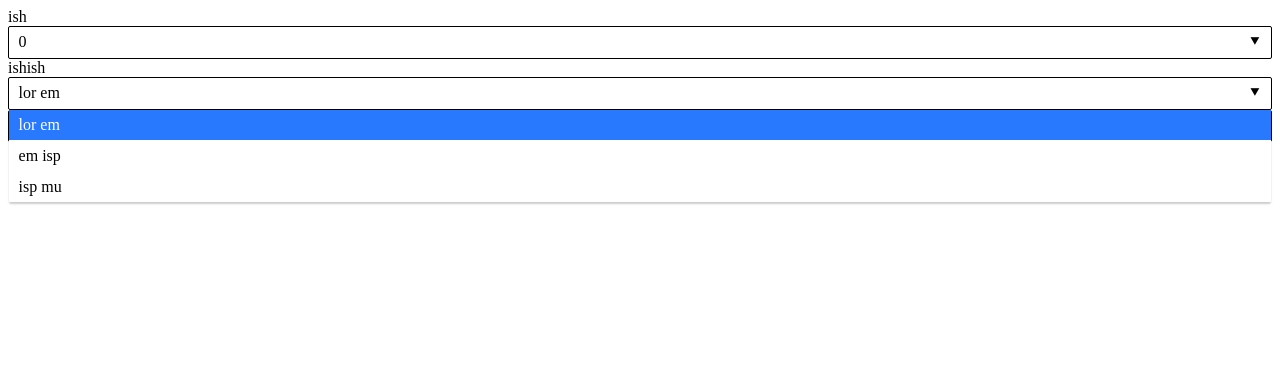
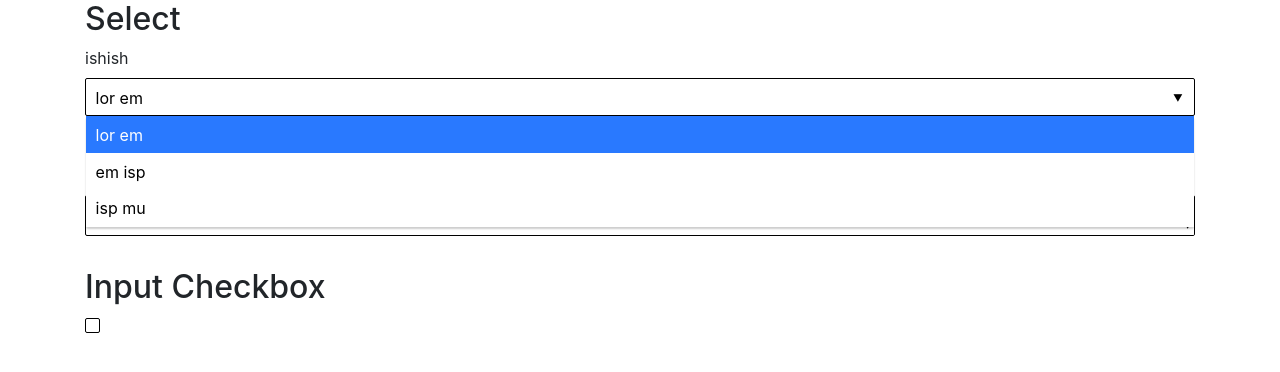
Before and after one commit to aznoqmous/custom-fields, a website built with webpack: page index.html in a window 1280 px wide. Both pictures are taken after a click on the element "lor em". Built offline with nearby package versions, Linux system fonts and the light colour scheme.

Commit message:
added custom input checkbox

```diff
--- a/index.html
+++ b/index.html
@@ -3,27 +3,35 @@
     <head>
         <meta charset="utf-8">
         <title></title>
+        <link rel="stylesheet" href="https://stackpath.bootstrapcdn.com/bootstrap/4.5.0/css/bootstrap.min.css">
         <script src="/dist/main.js"></script>
+        <style media="screen">
+            .block {
+                margin-bottom: 2rem;
+            }
+        </style>
     </head>
-    <body>
-        <label for="ish">
-            ish
-        </label>
-        <select name="ish">
-            <option value="0">0</option>
-            <option value="1">1</option>
-            <option value="2">2</option>
-            <option value="3">3</option>
-            <option value="4">4</option>
-        </select>
+    <body class="container">
+        <div class="block">
+            <h2>Select</h2>
             <label for="ishish">ishish</label>
             <select name="ishish">
                 <option value="0">lor em</option>
                 <option value="1">em isp</option>
                 <option value="2">isp mu</option>
             </select>
+        </div>
 
+
+        <div class="block">
+            <h2>Input Number</h2>
             <input type="number" name="ish" value="0">
+        </div>
+
+        <div class="block">
+            <h2>Input Checkbox</h2>
+            <input type="checkbox" name="ish" value="1">
+        </div>
 
     </body>
 </html>
--- a/package.json
+++ b/package.json
@@ -12,6 +12,10 @@
     "css-loader": "^3.4.2",
     "node-sass": "^4.13.1",
     "sass-loader": "^7.3.1",
-    "style-loader": "^1.1.3"
+    "style-loader": "^1.1.3",
+    "webpack": "^4.44.1"
+  },
+  "devDependencies": {
+    "webpack-cli": "^3.3.12"
   }
 }
--- a/scss/_vars.scss
+++ b/scss/_vars.scss
@@ -17,6 +17,9 @@ $box-shadow: 0 2px 2px rgba(black, 0.2);
 $symbol_up: '⯅';
 $symbol_down: '⯆';
 
+$symbol_checked: '✓';
+$symbol_checked_bold: '✔';
+
 @mixin colors {
     background: $background;
     color: $color;
@@ -29,6 +32,7 @@ $symbol_down: '⯆';
     background: $hover_background;
     color: $hover_color;
 }
+
 @mixin border {
     border: $border;
     border-radius: $border_radius;
@@ -46,3 +50,17 @@ $symbol_down: '⯆';
     border: $border;
     border-radius: $border_radius;
 }
+
+@mixin absolute-fill {
+    position: absolute;
+    top: 0;
+    left: 0;
+    width: 100%;
+    height: 100%;
+}
+
+@mixin flex-center {
+    display: flex;
+    justify-content: center;
+    align-items: center;
+}
--- a/scss/fields/_custom-input-number.scss
+++ /dev/null
@@ -1,50 +0,0 @@
-.custom-input-number {
-    position: relative;
-    overflow: hidden;
-    cursor: text;
-
-    @include element;
-
-    > input[type="number"] {
-        border: none;
-        outline: none;
-        margin: 0;
-        margin-right: -100vw;
-        width: calc(100% + 100vw);
-    }
-
-    > .controls {
-        position: absolute;
-        right: 0;
-        top: 0;
-        height: 100%;
-        display: flex;
-        flex-direction: column;
-
-        > .up, > .down {
-            height: 50%;
-            text-align: center;
-            display: flex;
-            justify-content: center;
-            align-items: center;
-            font-style: normal;
-            cursor: pointer;
-
-            @include colors;
-            &:hover {
-                @include hoverColors;
-            }
-        }
-
-        > .up:before {
-            content: $symbol_up;
-        }
-
-        > .down:before {
-            content: $symbol_down;
-        }
-
-    }
-
-
-}
--- a/scss/fields/_custom-select.scss
+++ /dev/null
@@ -1,55 +0,0 @@
-.custom-select {
-
-    position: relative;
-    cursor: pointer;
-
-    @include element;
-
-    > span.selected {
-        display: inline-block;
-        @include colors;
-    }
-
-    &:after {
-        content: $symbol_down;
-        position: absolute;
-        right: 0;
-        top: 0;
-        padding: $padding;
-    }
-
-    > .options {
-        left: 0;
-        top: calc(100% + #{$border_size});
-        width: 100%;
-        position: absolute;
-        padding: 0;
-        margin: 0;
-        z-index: 10;
-        @include colors;
-
-        @include box-shadow;
-
-        display: none;
-        &.active {
-            display: block;
-        }
-
-        > li {
-            cursor: pointer;
-            list-style: none;
-            padding: $padding;
-            @include colors;
-            &.selected {
-                @include activeColors;
-            }
-            &:hover {
-                @include hoverColors;
-            }
-        }
-    }
-
-    > select {
-        display: none !important;
-    }
-}
--- /dev/null
+++ b/scss/fields/custom-input-checkbox.scss
@@ -0,0 +1,33 @@
+.custom-input-checkbox {
+    @include element;
+
+    padding: 0;
+    position: relative;
+    display: inline-block;
+    line-height: 0;
+
+    cursor: pointer;
+
+
+    > input[type="checkbox"] {
+        opacity: 0;
+        cursor: pointer;
+        min-width: 100%;
+        min-height: 100%;
+    }
+
+
+    &:before {
+        content: "";
+        @include absolute-fill;
+        @include flex-center;
+        pointer-events: none;
+    }
+    &.active:before {
+        content: $symbol_checked;
+        @include activeColors;
+    }
+    &:hover:before {
+        @include hoverColors;
+    }
+}
--- /dev/null
+++ b/scss/fields/custom-input-number.scss
@@ -0,0 +1,50 @@
+.custom-input-number {
+    position: relative;
+    overflow: hidden;
+    cursor: text;
+
+    @include element;
+
+    > input[type="number"] {
+        border: none;
+        outline: none;
+        margin: 0;
+        margin-right: -100vw;
+        width: calc(100% + 100vw);
+    }
+
+    > .controls {
+        position: absolute;
+        right: 0;
+        top: 0;
+        height: 100%;
+        display: flex;
+        flex-direction: column;
+
+        > .up, > .down {
+            height: 50%;
+            text-align: center;
+            display: flex;
+            justify-content: center;
+            align-items: center;
+            font-style: normal;
+            cursor: pointer;
+
+            @include colors;
+            &:hover {
+                @include hoverColors;
+            }
+        }
+
+        > .up:before {
+            content: $symbol_up;
+        }
+
+        > .down:before {
+            content: $symbol_down;
+        }
+
+    }
+
+
+}
--- /dev/null
+++ b/scss/fields/custom-select.scss
@@ -0,0 +1,55 @@
+.custom-select {
+
+    position: relative;
+    cursor: pointer;
+
+    @include element;
+
+    > span.selected {
+        display: inline-block;
+        @include colors;
+    }
+
+    &:after {
+        content: $symbol_down;
+        position: absolute;
+        right: 0;
+        top: 0;
+        padding: $padding;
+    }
+
+    > .options {
+        left: 0;
+        top: calc(100% + #{$border_size});
+        width: 100%;
+        position: absolute;
+        padding: 0;
+        margin: 0;
+        z-index: 10;
+        @include colors;
+
+        @include box-shadow;
+
+        display: none;
+        &.active {
+            display: block;
+        }
+
+        > li {
+            cursor: pointer;
+            list-style: none;
+            padding: $padding;
+            @include colors;
+            &.selected {
+                @include activeColors;
+            }
+            &:hover {
+                @include hoverColors;
+            }
+        }
+    }
+
+    > select {
+        display: none !important;
+    }
+}
--- a/scss/style.scss
+++ b/scss/style.scss
@@ -1,3 +1,4 @@
 @import 'vars';
 @import 'fields/custom-select';
 @import 'fields/custom-input-number';
+@import 'fields/custom-input-checkbox';
--- a/src/custom-fields.js
+++ b/src/custom-fields.js
@@ -1,5 +1,6 @@
 import CustomSelect from './custom-select'
 import CustomInputNumber from './custom-input-number'
+import CustomInputCheckbox from './custom-input-checkbox'
 
 export default class CustomFields {
     constructor(selector){
@@ -27,6 +28,7 @@ export default class CustomFields {
             if(el.parentElement.classList.contains(this.className)) return false;
 
             if(el.tagName == 'INPUT' && el.type == 'number') new CustomInputNumber(el)
+            if(el.tagName == 'INPUT' && el.type == 'checkbox') new CustomInputCheckbox(el)
             if(el.tagName == 'SELECT') new CustomSelect(el)
 
         })
--- /dev/null
+++ b/src/custom-input-checkbox.js
@@ -0,0 +1,16 @@
+import CustomElement from './custom-element'
+export default class CustomInputNumber extends CustomElement {
+
+    constructor(el){
+        super(el, 'custom-input-checkbox')
+        this.bind()
+    }
+
+    bind(){
+        this.el.addEventListener('click', ()=>{
+            if(this.el.checked) this.container.classList.add('active')
+            else this.container.classList.remove('active')
+        })
+    }
+
+}
--- a/src/custom-input-number.js
+++ b/src/custom-input-number.js
@@ -8,7 +8,6 @@ export default class CustomInputNumber extends CustomElement {
     }
 
     build(){
-
         this.controls = document.createElement('div')
         this.controls.className = 'controls'
 
```
Also changed, not shown: dist/main.js. Lines whose indentation alone changed are shown as unchanged.
